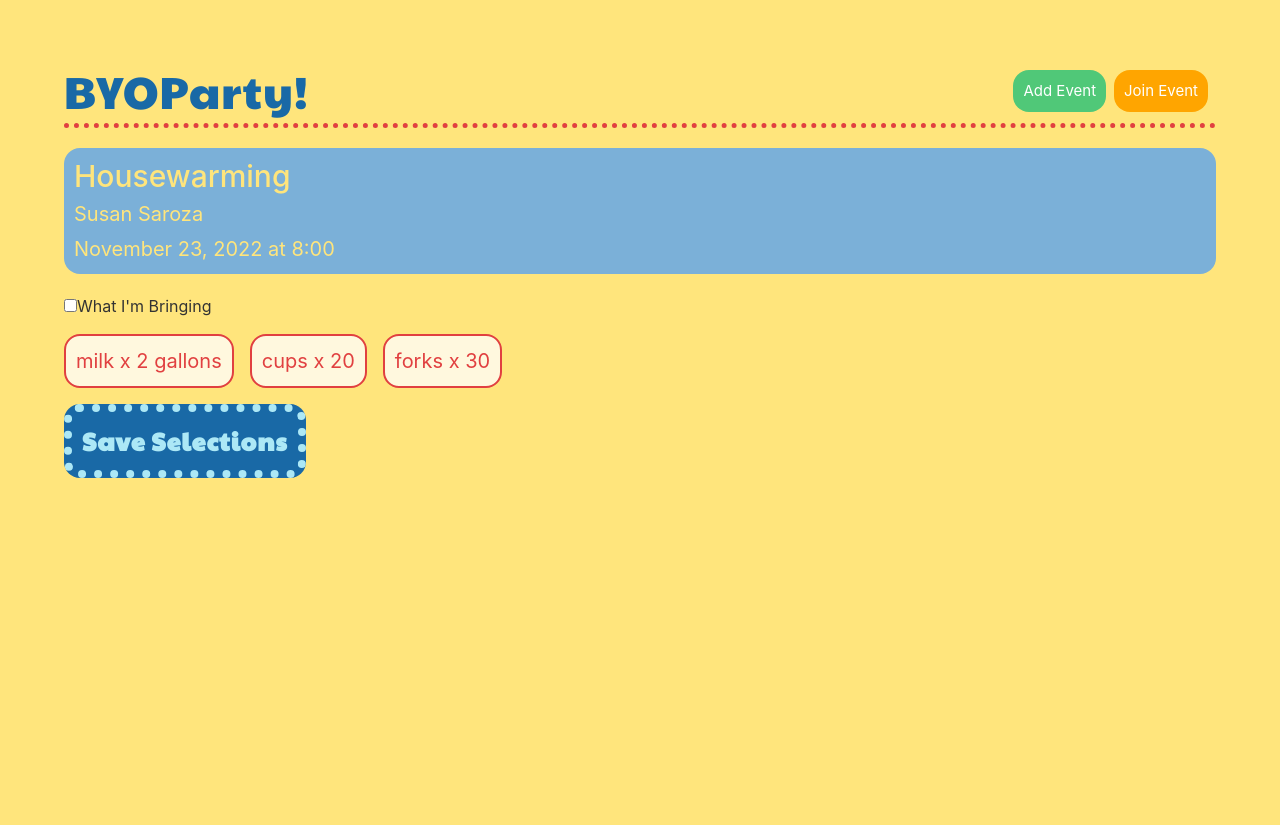
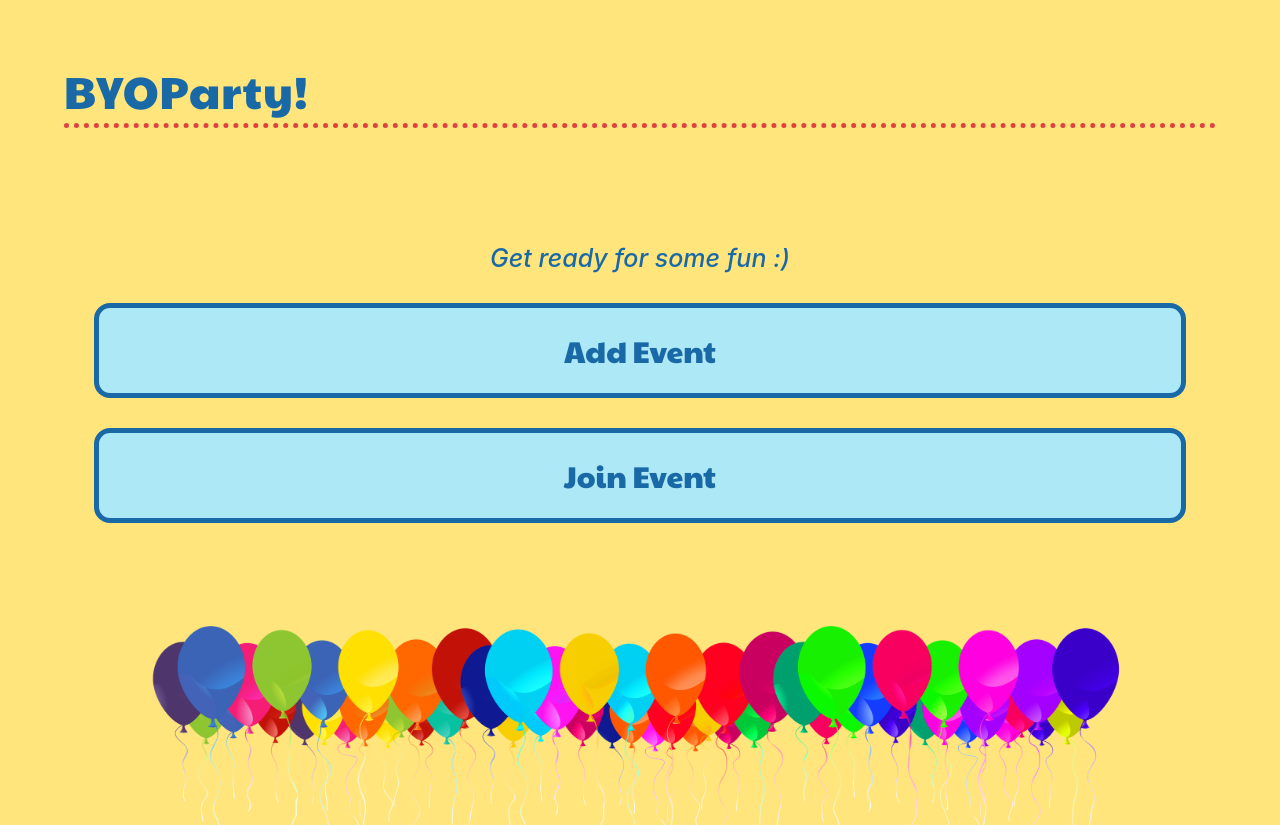
Before and after one commit to 397-f22/BYOParty, a React (Vite) app: page / in a window 1280 px wide. Before the commit the page ends 800 px from the top, so only its background shows below. Built offline with nearby package versions, Linux system fonts and the light colour scheme.

Commit message:
added a home page and footer

```diff
--- a/package.json
+++ b/package.json
@@ -13,7 +13,8 @@
     "bootstrap": "^5.2.2",
     "bootstrap-icons": "^1.10.2",
     "react": "^18.2.0",
-    "react-dom": "^18.2.0"
+    "react-dom": "^18.2.0",
+    "react-router-dom": "^6.4.3"
   },
   "devDependencies": {
     "@testing-library/react": "^13.3.0",
--- a/src/App.jsx
+++ b/src/App.jsx
@@ -3,6 +3,8 @@ import './App.css';
 
 import Main from './components/Main/Main';
 import Header from './components/Header/Header';
+import Dispatcher from './components/Dispatcher';
+import Footer from './components/Footer/Footer';
 
 export const uId = 123;
 const App = () => {
@@ -11,7 +13,8 @@ const App = () => {
   return (
     <div className="App">
       <Header></Header>
-      <Main eventId={eventId}></Main>
+      <Dispatcher></Dispatcher>
+      <Footer></Footer>
     </div>
   );
 };
--- /dev/null
+++ b/src/components/Dispatcher.jsx
@@ -0,0 +1,20 @@
+import { BrowserRouter, Routes, Route, useParams } from "react-router-dom";
+import Home from "./Home/Home";
+import Main from "./Main/Main";
+
+
+const EventForUrl = () => {
+    const { id } = useParams();
+    return <Main eventId={id} />;
+  };
+
+const Dispatcher = () => (
+  <BrowserRouter>
+    <Routes>
+      <Route path="/" element={<Home/>} />
+      <Route path="join/:id/" element={<EventForUrl />} />
+    </Routes>
+  </BrowserRouter>
+);
+
+export default Dispatcher;
--- /dev/null
+++ b/src/components/Footer/Footer.css
@@ -0,0 +1,6 @@
+.balloons {
+    position: absolute;
+    left: 50%;
+    top: 75%;
+    transform: translateX(-50%);
+}
--- /dev/null
+++ b/src/components/Footer/Footer.jsx
@@ -0,0 +1,12 @@
+import './Footer.css';
+
+
+const Footer = () => {
+    return (
+        <div className='footer-wrapper'>
+            <img className="balloons" src="../balloons.png" width="1000px"></img>
+        </div>
+    )
+}
+
+export default Footer;
--- a/src/components/Header/Header.css
+++ b/src/components/Header/Header.css
@@ -16,22 +16,3 @@ h1 {
 
     font-size: 45px;
 }
-
-.btn {
-    width: fit-content;
-    text-align: center;
-    margin: 0px;
-    padding: 10px;
-    border-radius: 16px;
-    font-size: 15px;
-    margin-right: 8px;
-    border: none;
-}
-.btn-add {
-    background-color: #50C878;
-    color: white;
-}
-.btn-join {
-    background-color: orange;
-    color: white;
-}
--- a/src/components/Header/Header.jsx
+++ b/src/components/Header/Header.jsx
@@ -1,37 +1,14 @@
-import { useState } from 'react';
-import Modal from '../Modal/Modal';
-import AddEventModal from '../AddEventModal/AddEventForm';
-import JoinEventForm from '../JoinEventForm/JoinEventForm';
 import './Header.css';
 
 
 const Header = () => {
-    const [open, setOpen] = useState(false);
-    const openModal = () => setOpen(true);
-    const closeModal = () => setOpen(false);
-
-    const [popJoin, setPopJoin] = useState(false);
 
     return (
-        <>
         <div className='header-wrapper'>
             <div>
                 <h1>BYOParty!</h1>
             </div>
-            <div>
-                <button className="btn btn-add" onClick={openModal}>Add Event</button>
-                <button className="btn btn-join" onClick={() => setPopJoin(true)}>Join Event</button>
-            </div>
         </div>
-        <Modal open={open} close={closeModal}>
-            <AddEventModal/>
-        </Modal>
-
-        <Modal open={popJoin} close={() => setPopJoin(false)}>
-            <JoinEventForm events={[]} setEvents={() => 0} />
-        </Modal>
-        </>
-
     )
 }
 
--- /dev/null
+++ b/src/components/Home/Home.css
@@ -0,0 +1,47 @@
+.home-wrapper{
+    text-align: center;
+}
+
+.home-wrapper > h3 {
+    font-size: 25px;
+    font-style: italic;
+
+    margin-top: 10%;
+
+    color: #1969a6;
+}
+
+
+.button-wrapper {
+    height: 100%;
+
+    display: flex;
+    flex-direction: column;
+    align-items: center;
+
+    margin: 30px;
+    gap: 30px;
+}
+
+.button-wrapper > .btn {
+
+    width: 100%;
+    text-align: center;
+
+    padding: 20px;
+
+    border-radius: 16px;
+    border: #1969a6 solid 5px;
+
+    font-family: 'Paytone One', sans-serif;
+    font-size: 30px;
+}
+
+.btn-add {
+    background-color: #ace8f6;
+    color: #1969a6;
+}
+.btn-join {
+    background-color: #ace8f6;
+    color: #1969a6;
+}
--- /dev/null
+++ b/src/components/Home/Home.jsx
@@ -0,0 +1,37 @@
+import { useState } from 'react';
+import Modal from '../Modal/Modal';
+import AddEventModal from '../AddEventModal/AddEventForm';
+import JoinEventForm from '../JoinEventForm/JoinEventForm';
+
+import './Home.css';
+
+const Home = () => {
+
+    const [open, setOpen] = useState(false);
+    const openModal = () => setOpen(true);
+    const closeModal = () => setOpen(false);
+
+    const [popJoin, setPopJoin] = useState(false);
+
+    return (
+        <div className='home-wrapper'>
+
+            <h3> Get ready for some fun :)</h3>
+
+            <div className='button-wrapper'>
+                <button className="btn btn-add" onClick={openModal}>Add Event</button>
+                <button className="btn btn-join" onClick={() => setPopJoin(true)}>Join Event</button>
+            </div>
+
+            <Modal open={open} close={closeModal}>
+                <AddEventModal />
+            </Modal>
+
+            <Modal open={popJoin} close={() => setPopJoin(false)}>
+                <JoinEventForm events={[]} setEvents={() => 0} />
+            </Modal>
+        </div>
+    )
+}
+
+export default Home;
--- a/src/components/JoinEventForm/JoinEventForm.jsx
+++ b/src/components/JoinEventForm/JoinEventForm.jsx
@@ -1,20 +1,26 @@
 import "./JoinEventForm.css";
+import {Routes, Route, useNavigate} from 'react-router-dom';
 
-const cb = (e, events, setEvents) => {
+
+const cb = (e, navigate) => {
   e.preventDefault();
-  setEvents(events.push(e.target.value));
-  setData(data);
-  console.log(data);
+
+  console.log(document.getElementById('eventId'));
+
+  navigate(`join/${document.getElementById('eventId').value}/`);
 };
 
 const JoinEventForm = ({events, setEvents}) => {
+    const navigate = useNavigate();
+
     return (
         <form>
+            <h1>Join Event</h1>
             <div className="form-group">
                 <label htmlFor="eventId">Invitation Code</label>
                 <input className="form-control" type="text" id="eventId" placeholder="XXXX"></input>
             </div>
-            <button type="submit" className="btn btn-outline-danger" onClick={e => cb(e, events, setEvents)}>Submit</button>
+            <button type="submit" className="btn btn-primary" onClick={e => cb(e, navigate)}>Submit</button>
         </form>
     )
 };
--- a/src/components/Modal/Modal.css
+++ b/src/components/Modal/Modal.css
@@ -1,6 +1,7 @@
 .modal {
     display: block;
     visibility: hidden;
+    width: 100vw;
   }
 
   .modal-show {
```
Also changed, not shown: public/balloons.png (added), 1 other file (tests, documents, lock files or other folders).
